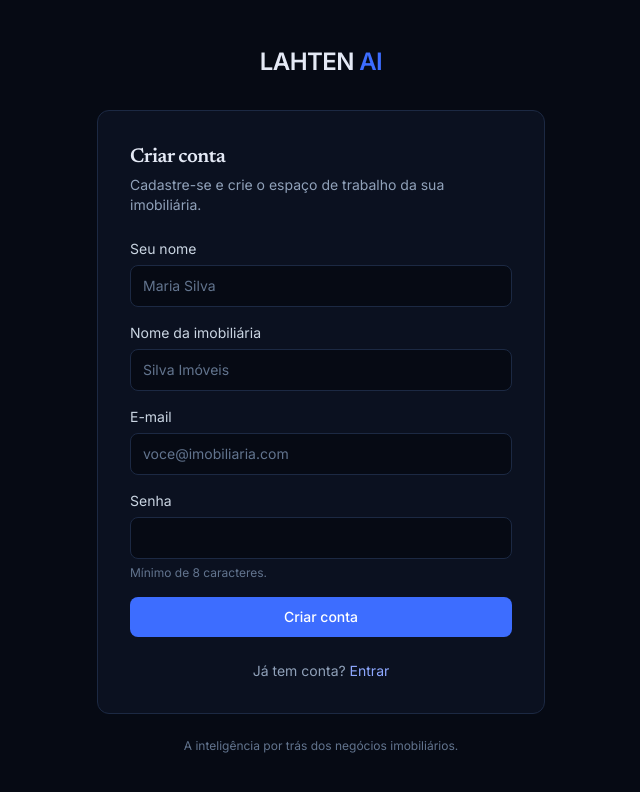
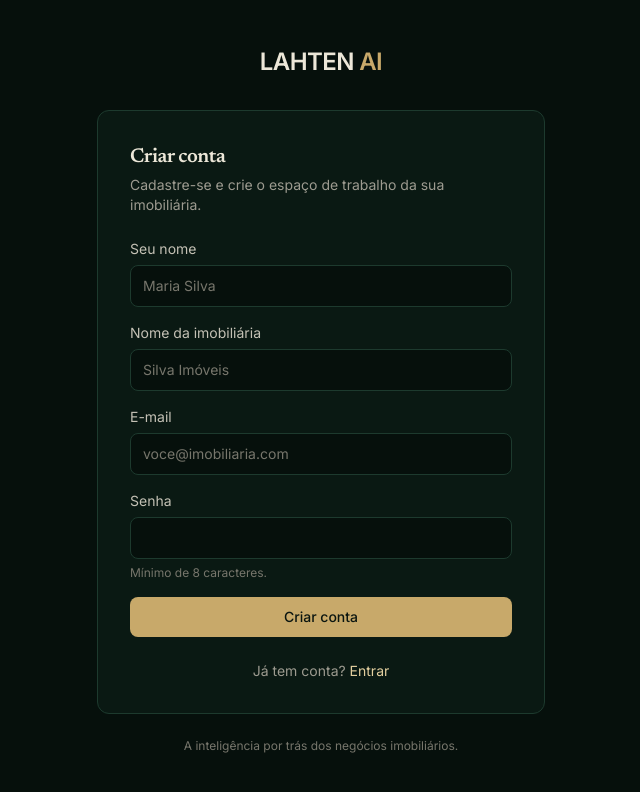
Before and after one commit to cardosoolauro-sys/lahten-ai2, a Next.js app: page /cadastro in a window 1280 px wide. Shown: the top 792 px of the page, without its empty margins (319-959 px from the left). Built offline with nearby package versions, Linux system fonts and the light colour scheme; no server answers.

Commit message:
Update globals.css

```diff
--- a/src/app/globals.css
+++ b/src/app/globals.css
@@ -1,12 +1,20 @@
 @import "tailwindcss";
 
 @theme {
-  --color-navy-950: #060a14;
-  --color-navy-900: #0b1120;
-  --color-navy-800: #111a2d;
-  --color-navy-700: #1c2943;
-  --color-electric: #3d6dff;
-  --color-electric-soft: #8ea8ff;
+  /* Verde quase preto (fundos e linhas) */
+  --color-navy-950: #06100c;
+  --color-navy-900: #0a1913;
+  --color-navy-800: #112219;
+  --color-navy-700: #1d3a2e;
+  /* Dourado champagne (destaque) */
+  --color-electric: #c8a96a;
+  --color-electric-soft: #e3cf9f;
+  /* Cinzas quentes para textos secundários */
+  --color-slate-200: #dcd9cd;
+  --color-slate-300: #c4c1b5;
+  --color-slate-400: #9d9b90;
+  --color-slate-500: #77766c;
+  --color-slate-600: #55554e;
 }
 
 @theme inline {
@@ -21,17 +29,17 @@
 
   body {
     background: var(--color-navy-950);
-    color: #e4e9f5;
+    color: #ece7d8;
     -webkit-font-smoothing: antialiased;
   }
 
   h1 {
     font-family: var(--font-serif);
-    letter-spacing: -0.015em;
+    letter-spacing: -0.01em;
   }
 
   ::selection {
-    background: rgb(61 109 255 / 0.35);
+    background: rgb(200 169 106 / 0.3);
   }
 
   :focus-visible {
@@ -57,6 +65,11 @@
     font-weight: 500;
     letter-spacing: 0.14em;
     text-transform: uppercase;
-    color: #6b7791;
+    color: #7d8a7f;
   }
 }
+
+/* Botões principais em dourado: texto escuro para manter o contraste. */
+.bg-electric {
+  color: #0a1510 !important;
+}
```
